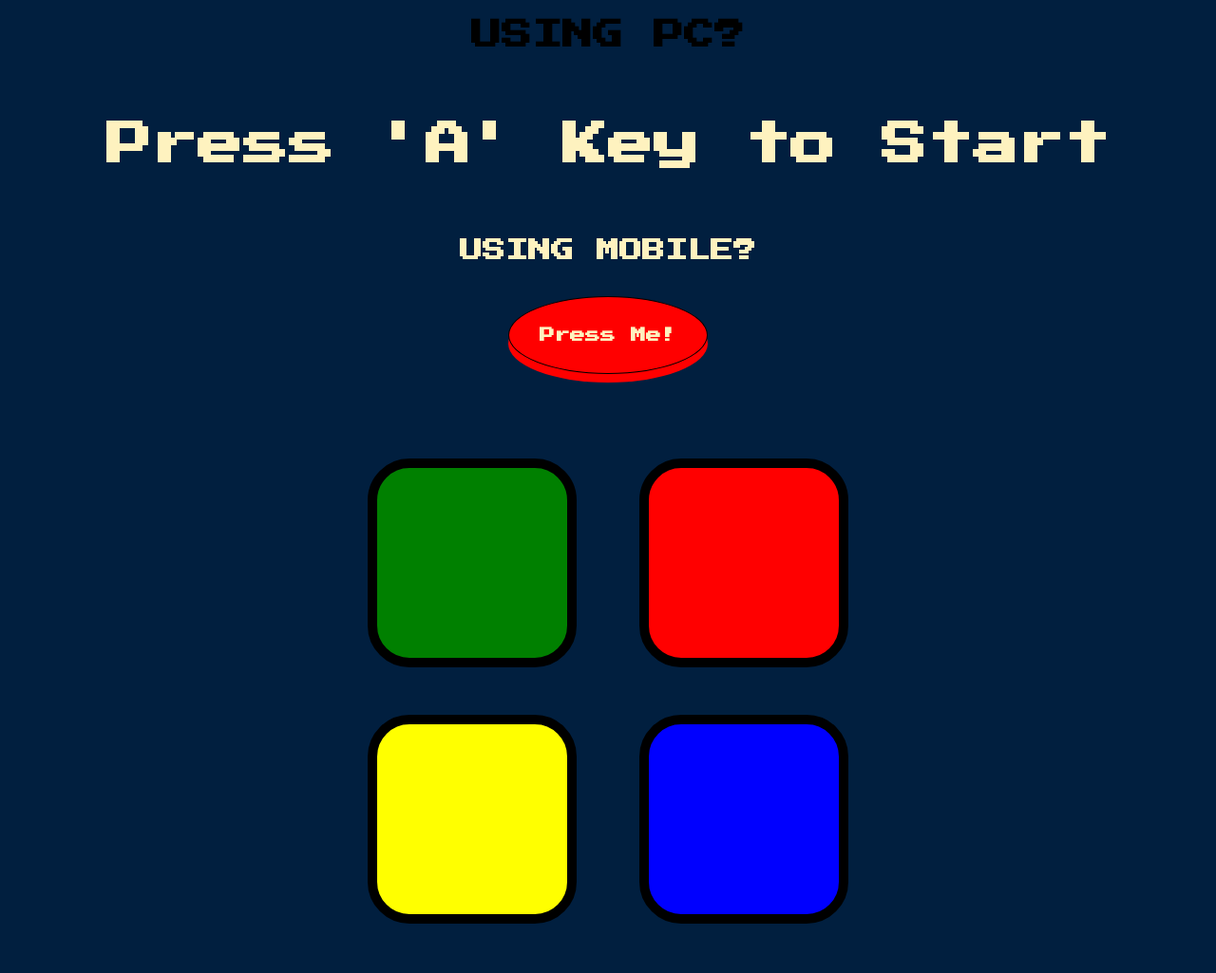
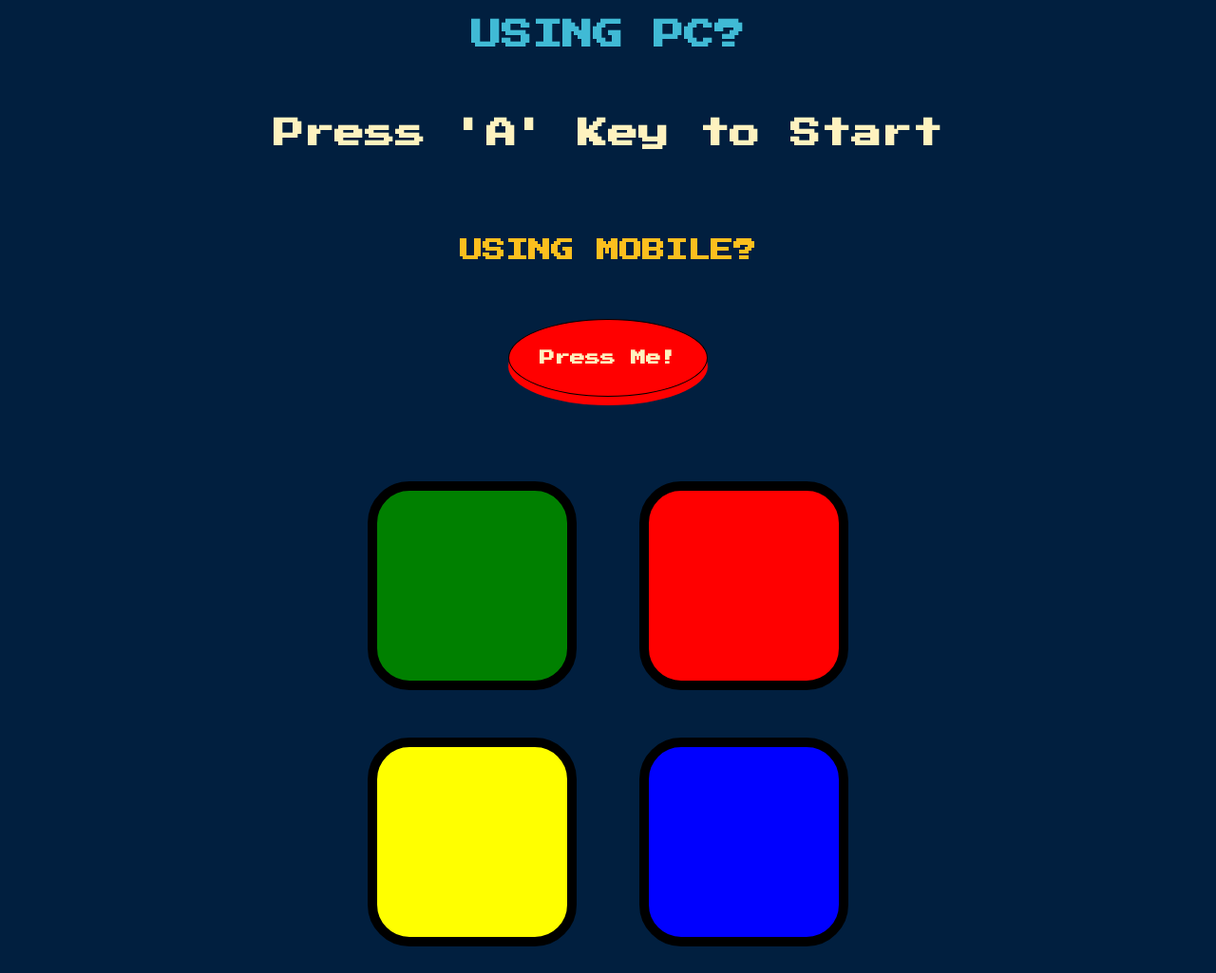
Before and after one commit to MostafaAlaa297/Simon-Game, a plain HTML site: page index.html in a window 1280 px wide. Shown: the whole page at 95% size. Drawn offline with nearby package versions, Linux system fonts and the light colour scheme.

Commit message:
Update styles.css

```diff
--- a/styles.css
+++ b/styles.css
@@ -4,16 +4,22 @@ body {
   font-family: 'Press Start 2P', cursive;
 }
 
+.pc {
+  color: #40bad5;
+}
+
 #level-title {
-  font-size: 3rem;
+  font-size: 2rem;
   margin:  5%;
   color: #FEF2BF;
   line-height: 1.5;
 }
 
 .or {
-  color: #FEF2BF;
+  color: #fcbf1e;
+  line-height: 3;
 }
+
 
 .container {
   display: block;
```
